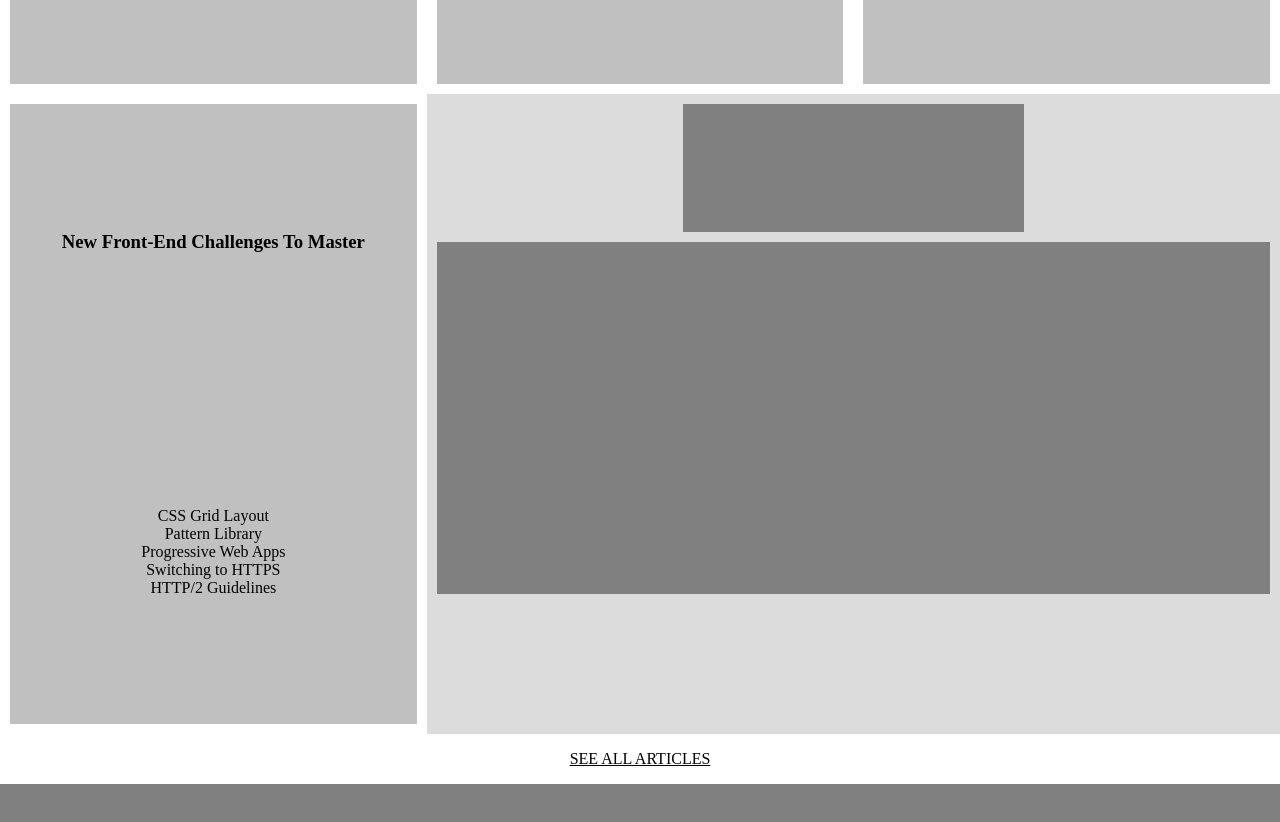
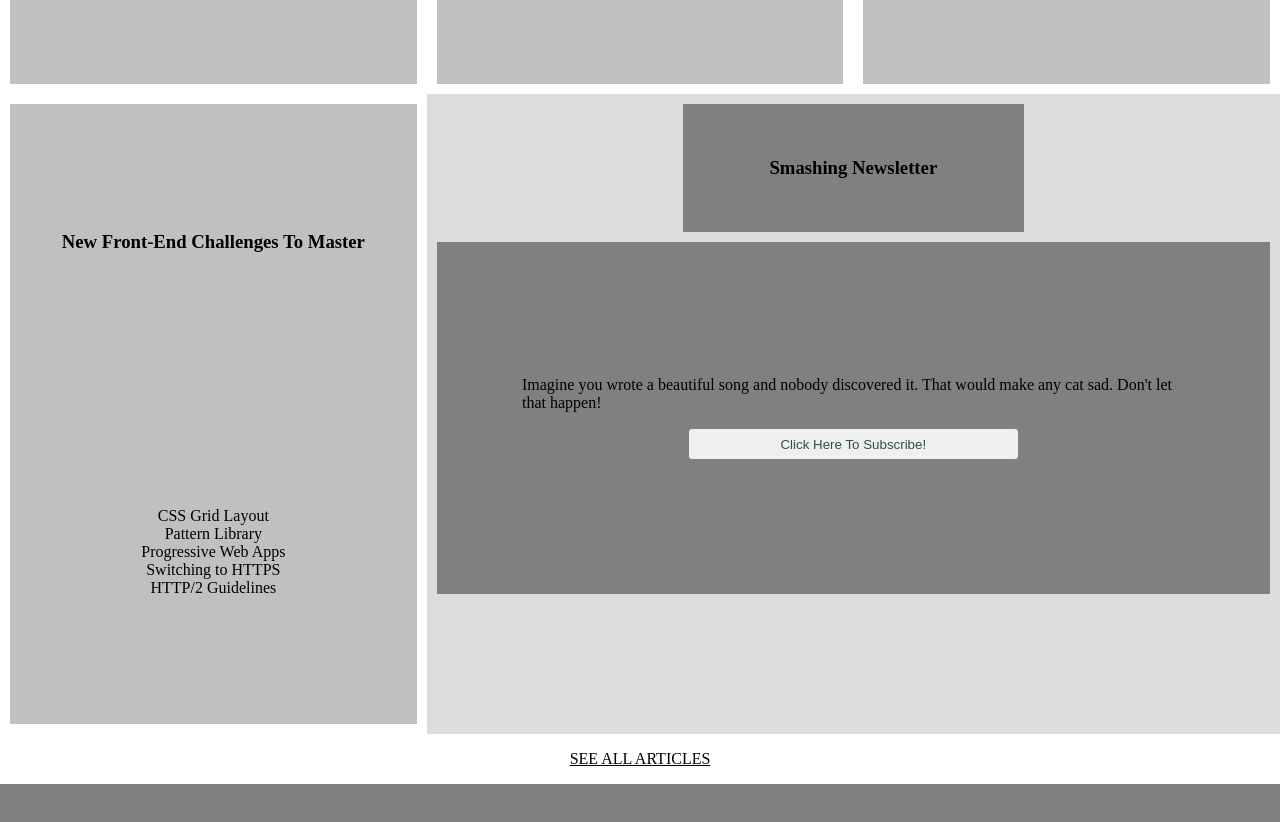
Before and after one commit to ghamtre/smashing, a plain HTML site: page index.html in a window 1280 px wide. Shown: the part 6110-6932 px from the top of the page. Drawn offline with Linux system fonts and the light colour scheme; a web font is replaced by a local one.

Commit message:
styling newsletter

```diff
--- a/assets/style.css
+++ b/assets/style.css
@@ -337,6 +337,22 @@ ul {
   line-height: 50px;
 }
 
+.featured-cta * {
+  display: flex;
+  flex-direction: column;
+  justify-content: center;
+  align-items: center;
+}
+
+.featured-cta > .CTA-content > button {
+  border: 1px solid gray;
+  width: 50%;
+  height: 2rem;
+  color: darkslategray;
+  border-radius: 4px;
+  margin-top: 1rem;
+}
+
 footer {
   display: flex;
   padding: 40px 15%;
--- a/index.html
+++ b/index.html
@@ -296,8 +296,14 @@
           </ul>
         </article>
         <div class="featured-cta">
-          <div class="CTA-logo"></div>
-          <div class="CTA-content"></div>
+            <div class="CTA-logo"><h3>Smashing Newsletter</h3></div>
+            <div class="CTA-content">
+              <p>
+                Imagine you wrote a beautiful song and nobody discovered it.
+                That would make any cat sad. Don't let that happen!
+              </p>
+              <button>Click Here To Subscribe!</button>
+            </div>
         </div>
         <a href="#">SEE ALL ARTICLES</a>
       </section>
```
